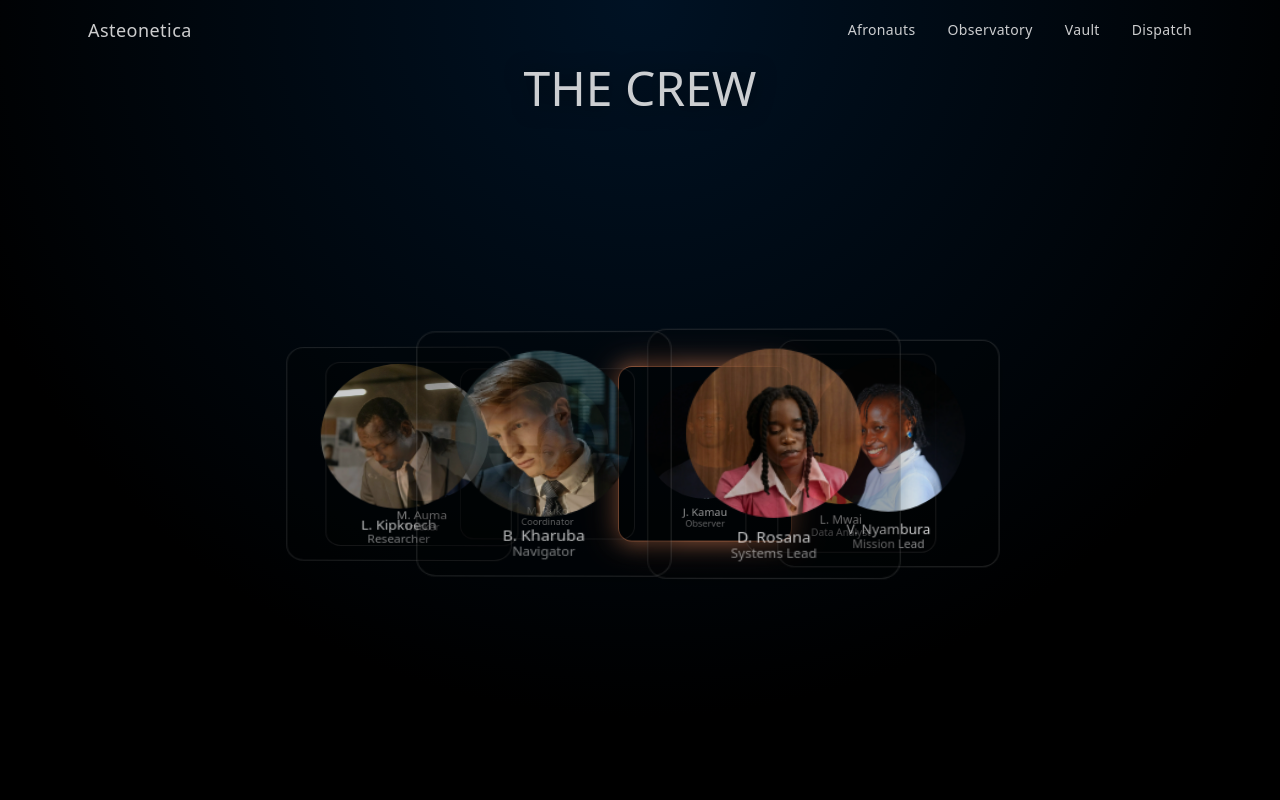
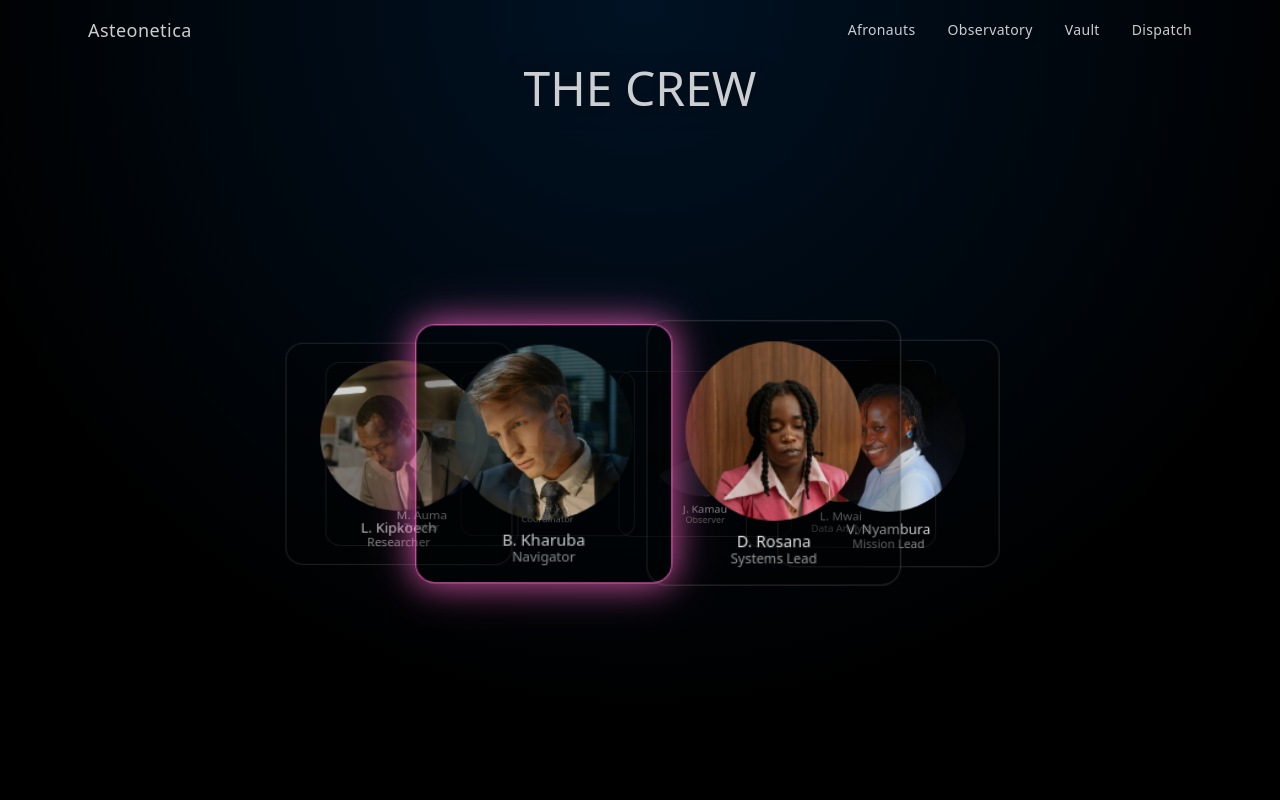
Before and after one commit to circuit682/asteonetica, a Next.js app: page /afronauts in a window 1280 px wide. Shown: the top 800 px of the page. Built offline with nearby package versions, Linux system fonts and the light colour scheme.

Commit message:
fix: correct angle calculation for crew member rotation in TeamOrbit component

```diff
--- a/components/TeamOrbit.tsx
+++ b/components/TeamOrbit.tsx
@@ -78,7 +78,7 @@ export default function TeamOrbit() {
   const depths = crew.map((_, i) => {
     const angle = degreePerMember * i;
 
-    const relativeAngle = (angle - currentRotation + 360) % 360;
+    const relativeAngle = (angle + currentRotation) % 360;
     const normalizedAngle = relativeAngle > 180 ? relativeAngle - 360 : relativeAngle;
 
     return Math.cos((normalizedAngle * Math.PI) / 180);
@@ -106,7 +106,7 @@ export default function TeamOrbit() {
           {crew.map((member, i) => {
             const angle = degreePerMember * i;
 
-            const relativeAngle = (angle - currentRotation + 360) % 360;
+            const relativeAngle = (angle + currentRotation) % 360;
             const normalizedAngle = relativeAngle > 180 ? relativeAngle - 360 : relativeAngle;
 
             const depth = depths[i];
```
